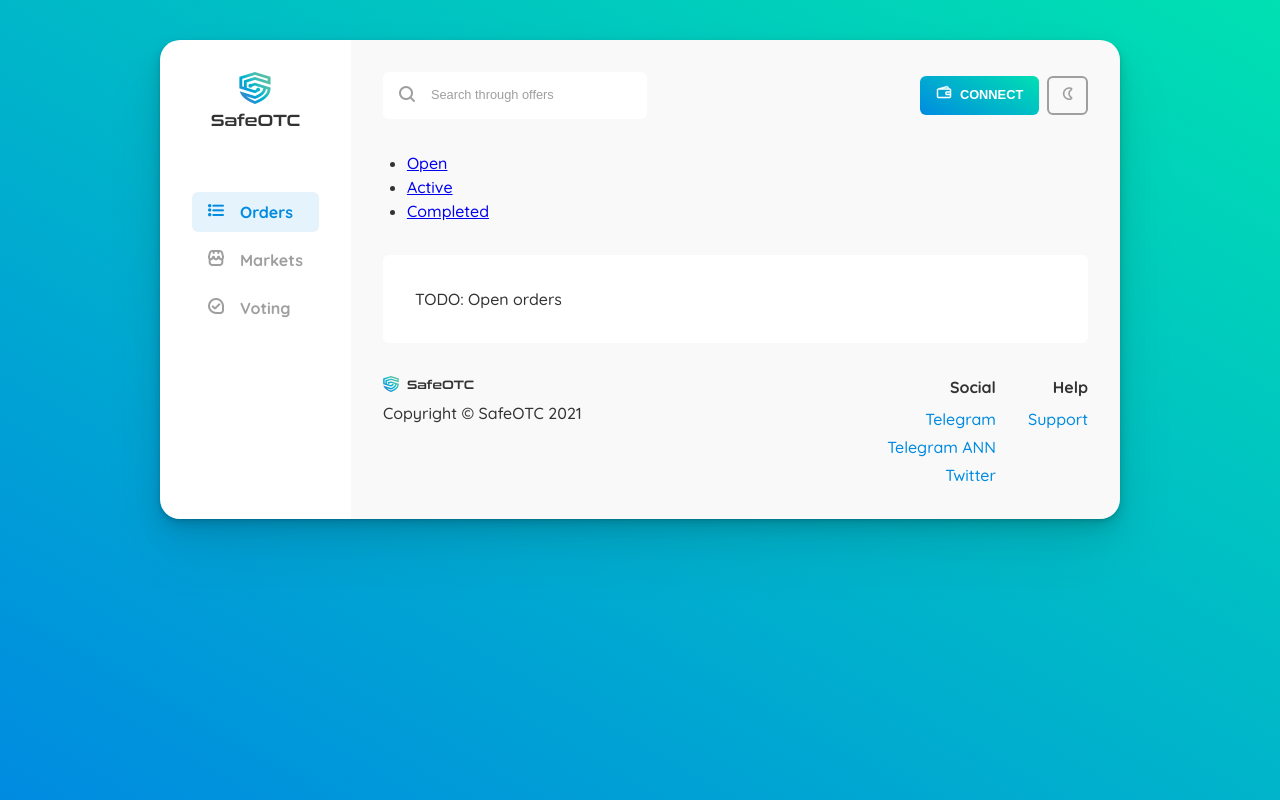
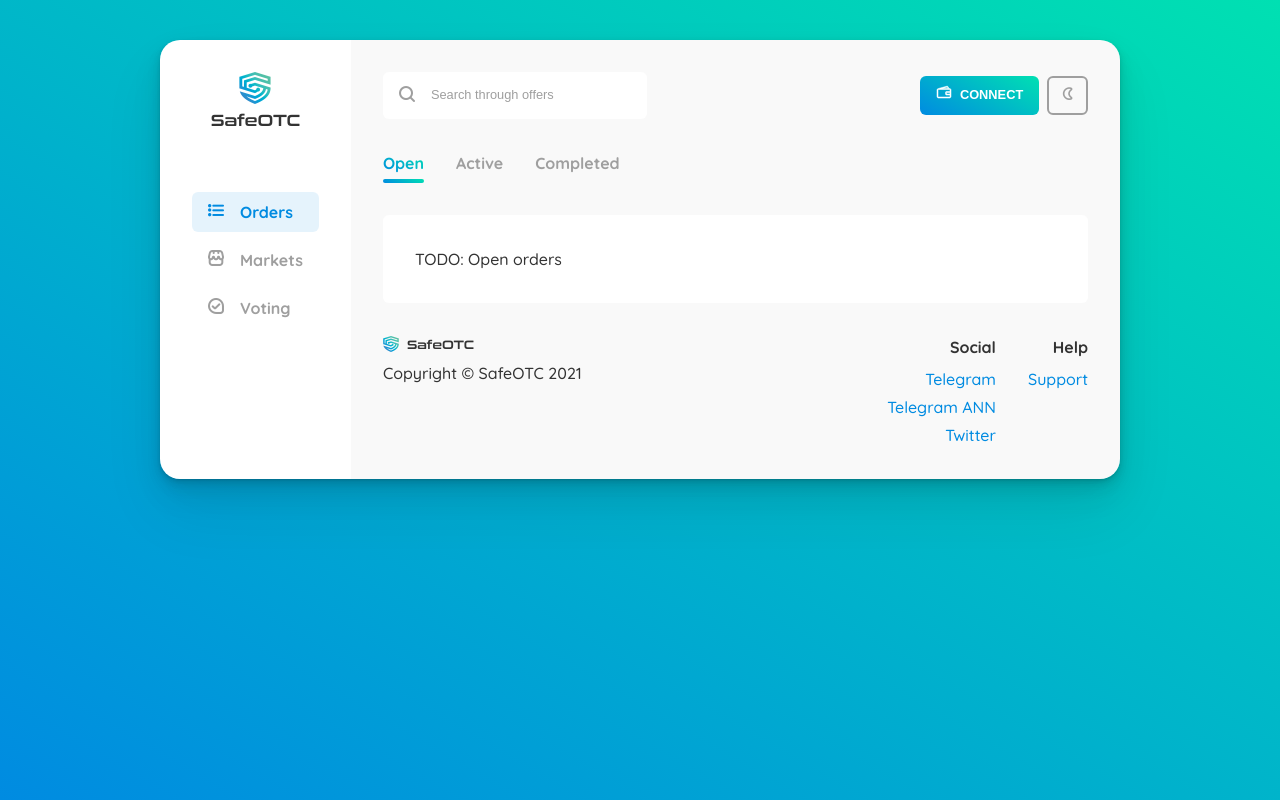
Before and after one commit to safeotc/demo-app, a Next.js app: page /orders/open in a window 1280 px wide. Built offline with nearby package versions, Linux system fonts and the light colour scheme.

Commit message:
adds tabs styling

```diff
--- a/styles/components/_components.alert.scss
+++ b/styles/components/_components.alert.scss
@@ -5,6 +5,7 @@
   position: relative;
   @include border-radius();
   @include short-shadow();
+  border: 0px solid transparent;
 }
 
 .c-alert--success {
--- /dev/null
+++ b/styles/components/_components.tabs.scss
@@ -0,0 +1,51 @@
+.c-tabs {
+  display: flex;
+  list-style: none;
+  margin: 0;
+}
+
+.c-tabs__item {
+  padding-bottom: 0.5em;
+  position: relative;
+  margin-right: 2em;
+
+  &:last-child {
+    margin-right: 0;
+  }
+
+  &:after {
+    display: block;
+    opacity: 0;
+    content: "";
+    position: absolute;
+    bottom: 0;
+    left: 0;
+    width: 100%;
+    height: 4px;
+    border-radius: 2px;
+    background: var(--background-color);
+    @include short-transition(opacity);
+  }
+
+  &--active {
+    &:after {
+      opacity: 1;
+    }
+  }
+}
+
+.c-tabs__link {
+  text-decoration: none;
+  font-weight: bold;
+  color: var(--color-tertiary);
+  @include short-transition(color outline);
+  @include focus-outline();
+
+  &:hover {
+    color: $color-brand-primary;
+  }
+
+  .c-tabs__item--active & {
+    @include brand-gradient-text();
+  }
+}
--- a/styles/main.scss
+++ b/styles/main.scss
@@ -67,6 +67,7 @@
 @import "components/components.alerts";
 @import "components/components.alert";
 @import "components/components.coming-soon";
+@import "components/components.tabs";
 
 // UTILITIES
 @import "utilities/utilities.clearfix";
```
